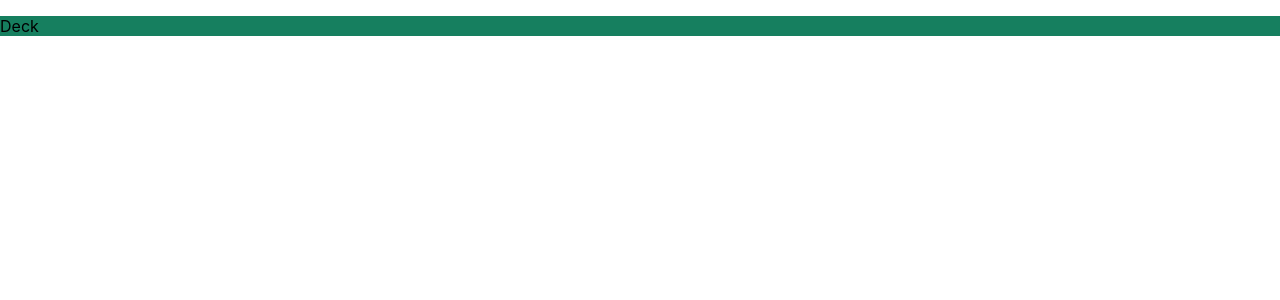
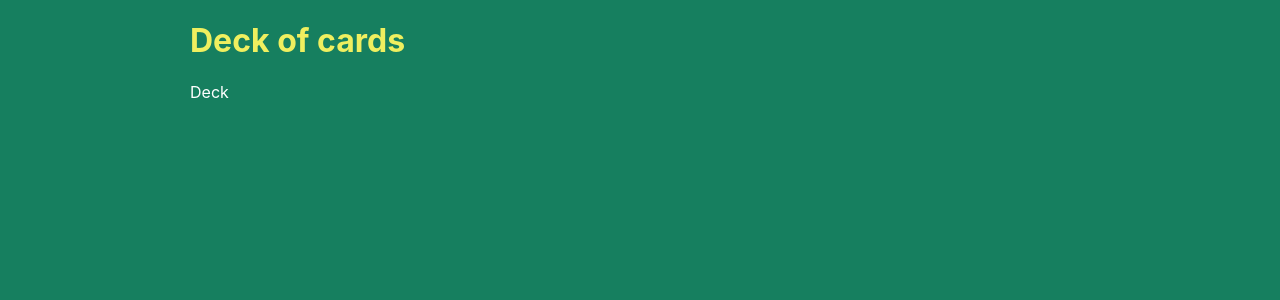
Before and after one commit to nelsoneldoro/deck-of-cards, a React (Create React App) app: page /deck/1 in a window 1280 px wide. Shown: the top 300 px of the page. Built offline with nearby package versions, Linux system fonts and the light colour scheme.

Commit message:
feat: create layout component

```diff
--- a/src/App.module.css
+++ /dev/null
@@ -1,3 +0,0 @@
-.app {
-    background-color: #167F5F;
-  }
--- a/src/App.tsx
+++ b/src/App.tsx
@@ -1,13 +1,13 @@
 import React from 'react';
-import styles from './App.module.css'; // Import css modules stylesheet as styles
 import {BrowserRouter as Router, Switch, Route, Redirect} from 'react-router-dom';
 import Form from './pages/Form';
 import Deck from './pages/Deck';
+import Layout from './components/Layout/Layout';
 
 function App() {
   return (
     <Router>
-      <div className={styles.app}>
+      <Layout>
         <Switch>
           <Route exact path="/deck/new">
             <Form />
@@ -17,7 +17,7 @@ function App() {
           </Route>
           <Redirect exact from="/" to={'/deck/new'} />
         </Switch>
-      </div>
+      </Layout>
     </Router>
   );
 }
--- /dev/null
+++ b/src/components/Layout/Layout.module.css
@@ -0,0 +1,19 @@
+.root {
+  background-color: #167F5F;
+
+  min-height: 100vh;
+  display: flex;
+  flex-direction: column;
+  color: white;
+}
+.content {
+  max-width: 900px;
+    margin: auto;
+    padding: 0 30px 50px;
+    /* display: flex; */
+    width: 100%;
+    flex: 1;
+}
+.header {
+  color: #EFEF5F
+}
--- /dev/null
+++ b/src/components/Layout/Layout.tsx
@@ -0,0 +1,14 @@
+import React from 'react';
+import styles from './Layout.module.css';
+const Layout: React.FC = ({children}) => {
+  return (
+    <div className={styles.root}>
+      <div className={styles.content}>
+        <h1 className={styles.header}>Deck of cards</h1>
+        {children}
+      </div>
+    </div>
+  );
+};
+
+export default Layout;
```
